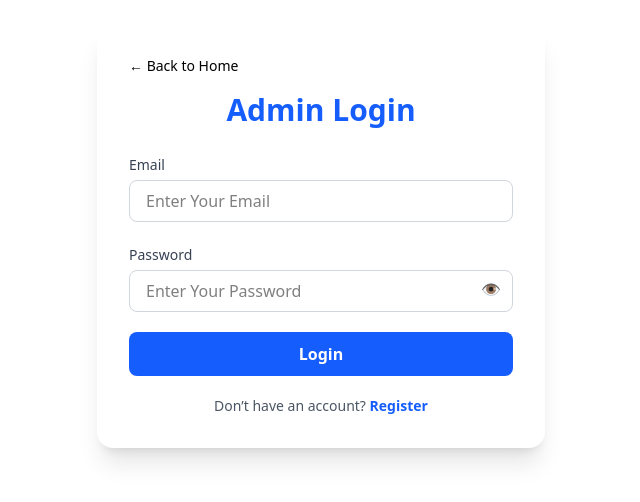
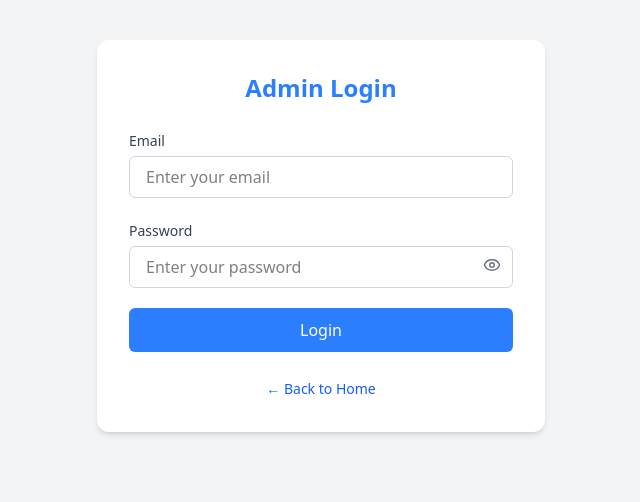
Before and after one commit to jadhavkomal77/CA-Project, a React (Vite) app in the folder client/: page /adminlogin in a window 1280 px wide. Shown: the part 164-666 px from the top of the page, without its empty margins (319-959 px from the left). Built offline with nearby package versions, Linux system fonts and the light colour scheme; no server answers.

Commit message:
Updated admin login page design

```diff
--- a/client/src/App.jsx
+++ b/client/src/App.jsx
@@ -243,7 +243,7 @@ function App() {
 
         {/*  ADMIN AUTH  */}
         <Route path="/adminlogin" element={<AdminLogin />} />
-        <Route path="/adminregister" element={<AdminRegister />} />
+        {/* <Route path="/adminregister" element={<AdminRegister />} /> */}
 
         {/*  ADMIN PANEL  */}
         <Route
--- a/client/src/Auth/AdminLogin.jsx
+++ b/client/src/Auth/AdminLogin.jsx
@@ -1,11 +1,163 @@
+
+// import { useEffect, useState } from "react";
+// import { useFormik } from "formik";
+// import * as yup from "yup";
+// import { Link, useNavigate } from "react-router-dom";
+// import { useAdminLoginMutation } from "../redux/apis/adminApi";
+// import { motion } from "framer-motion";
+// import { toast } from "react-toastify";
+
+// export default function AdminLogin() {
+//   const [showPassword, setShowPassword] = useState(false);
+//   const navigate = useNavigate();
+
+//   const [adminLogin, { isSuccess, isError, error, isLoading }] =
+//     useAdminLoginMutation();
+
+//   const formik = useFormik({
+//     initialValues: {
+//       email: "",
+//       password: "",
+//     },
+//     validationSchema: yup.object({
+//       email: yup
+//         .string()
+//         .email("Invalid email address")
+//         .required("Email is required"),
+//       password: yup.string().required("Password is required"),
+//     }),
+//     onSubmit: (values) => {
+//       adminLogin(values);
+//     },
+//   });
+
+//   useEffect(() => {
+//     if (isSuccess) {
+//       toast.success("Login successful ✅");
+//       navigate("/admin");
+//     }
+
+//     if (isError) {
+//       toast.error(error?.data?.message || "Invalid email or password");
+//     }
+//   }, [isSuccess, isError]);
+
+//   return (
+//     <div className="min-h-screen flex items-center justify-center from-blue-50 to-blue-200 px-4">
+//       <motion.div
+//         initial={{ opacity: 0, y: 30 }}
+//         animate={{ opacity: 1, y: 0 }}
+//         transition={{ duration: 0.5 }}
+//         className="bg-white rounded-2xl shadow-xl w-full max-w-md p-8"
+//       >
+//         {/* BACK TO HOME */}
+//         <button
+//           onClick={() => navigate("/")}
+//           className="mb-4 text-sm text-black hover:text-blue-600 font-medium flex items-center gap-1"
+//         >
+//           ← Back to Home
+//         </button>
+
+//         {/* TITLE */}
+//         <h2 className="text-3xl font-bold text-center text-blue-600 mb-6">
+//           Admin Login
+//         </h2>
+
+//         {/* FORM */}
+//         <form onSubmit={formik.handleSubmit} className="space-y-5">
+//           {/* EMAIL */}
+//           <div>
+//             <label className="text-sm font-medium text-gray-700">Email</label>
+//             <input
+//               type="email"
+//               {...formik.getFieldProps("email")}
+//               placeholder="Enter Your Email"
+//               className={`w-full mt-1 px-4 py-2 rounded-lg border ${
+//                 formik.touched.email && formik.errors.email
+//                   ? "border-red-500"
+//                   : "border-gray-300"
+//               } focus:ring-2 focus:ring-blue-400 outline-none`}
+//             />
+//             {formik.touched.email && formik.errors.email && (
+//               <p className="text-xs text-red-500 mt-1">
+//                 {formik.errors.email}
+//               </p>
+//             )}
+//           </div>
+
+//           {/* PASSWORD */}
+//           <div>
+//             <label className="text-sm font-medium text-gray-700">
+//               Password
+//             </label>
+
+//             <div className="relative">
+//               <input
+//                 type={showPassword ? "text" : "password"}
+//                 {...formik.getFieldProps("password")}
+//                 placeholder="Enter Your Password"
+//                 className={`w-full mt-1 px-4 py-2 pr-10 rounded-lg border ${
+//                   formik.touched.password && formik.errors.password
+//                     ? "border-red-500"
+//                     : "border-gray-300"
+//                 } focus:ring-2 focus:ring-blue-400 outline-none`}
+//               />
+
+//               {/* EYE ICON */}
+//               <span
+//                 onClick={() => setShowPassword(!showPassword)}
+//                 className="absolute top-1/2 right-3 -translate-y-1/2 cursor-pointer text-gray-500"
+//               >
+//                 {showPassword ? "🙈" : "👁️"}
+//               </span>
+//             </div>
+
+//             {formik.touched.password && formik.errors.password && (
+//               <p className="text-xs text-red-500 mt-1">
+//                 {formik.errors.password}
+//               </p>
+//             )}
+//           </div>
+
+//           {/* BUTTON */}
+//           <button
+//             type="submit"
+//             disabled={isLoading}
+//             className="w-full bg-blue-600 hover:bg-blue-800 text-white py-2.5 rounded-lg font-semibold transition disabled:opacity-50"
+//           >
+//             {isLoading ? "Logging in..." : "Login"}
+//           </button>
+
+//           {/* REGISTER LINK */}
+//           {/* <p className="text-sm text-center text-gray-600">
+//             Don’t have an account?{" "}
+//             <Link
+//               to="/adminregister"
+//               className="text-blue-600 font-semibold hover:underline"
+//             >
+//               Register
+//             </Link>
+//           </p> */}
+//         </form>
+//       </motion.div>
+//     </div>
+//   );
+// }
+
+
+
+
+
+
 
 import { useEffect, useState } from "react";
 import { useFormik } from "formik";
 import * as yup from "yup";
-import { Link, useNavigate } from "react-router-dom";
+import { useNavigate } from "react-router-dom";
 import { useAdminLoginMutation } from "../redux/apis/adminApi";
 import { motion } from "framer-motion";
 import { toast } from "react-toastify";
+import { Eye, EyeOff } from "lucide-react";
 
 export default function AdminLogin() {
   const [showPassword, setShowPassword] = useState(false);
@@ -33,7 +185,7 @@ export default function AdminLogin() {
 
   useEffect(() => {
     if (isSuccess) {
-      toast.success("Login successful ✅");
+      toast.success("Login successful");
       navigate("/admin");
     }
 
@@ -43,40 +195,35 @@ export default function AdminLogin() {
   }, [isSuccess, isError]);
 
   return (
-    <div className="min-h-screen flex items-center justify-center from-blue-50 to-blue-200 px-4">
+    <div className="min-h-screen flex items-center justify-center bg-gray-100 px-4">
+
       <motion.div
-        initial={{ opacity: 0, y: 30 }}
+        initial={{ opacity: 0, y: 20 }}
         animate={{ opacity: 1, y: 0 }}
-        transition={{ duration: 0.5 }}
-        className="bg-white rounded-2xl shadow-xl w-full max-w-md p-8"
+        transition={{ duration: 0.4 }}
+        className="bg-white rounded-xl shadow-md w-full max-w-md p-8"
       >
-        {/* BACK TO HOME */}
-        <button
-          onClick={() => navigate("/")}
-          className="mb-4 text-sm text-black hover:text-blue-600 font-medium flex items-center gap-1"
-        >
-          ← Back to Home
-        </button>
-
-        {/* TITLE */}
-        <h2 className="text-3xl font-bold text-center text-blue-600 mb-6">
+        {/* Title */}
+        <h2 className="text-2xl font-semibold text-center text-blue-500 mb-6">
           Admin Login
         </h2>
 
-        {/* FORM */}
         <form onSubmit={formik.handleSubmit} className="space-y-5">
-          {/* EMAIL */}
+
+          {/* Email */}
           <div>
-            <label className="text-sm font-medium text-gray-700">Email</label>
+            <label className="text-sm font-medium text-gray-700">
+              Email
+            </label>
             <input
               type="email"
               {...formik.getFieldProps("email")}
-              placeholder="Enter Your Email"
-              className={`w-full mt-1 px-4 py-2 rounded-lg border ${
+              placeholder="Enter your email"
+              className={`w-full mt-1 px-4 py-2 rounded-md border ${
                 formik.touched.email && formik.errors.email
                   ? "border-red-500"
                   : "border-gray-300"
-              } focus:ring-2 focus:ring-blue-400 outline-none`}
+              } focus:ring-1 focus:ring-black outline-none transition`}
             />
             {formik.touched.email && formik.errors.email && (
               <p className="text-xs text-red-500 mt-1">
@@ -85,7 +232,7 @@ export default function AdminLogin() {
             )}
           </div>
 
-          {/* PASSWORD */}
+          {/* Password */}
           <div>
             <label className="text-sm font-medium text-gray-700">
               Password
@@ -95,21 +242,21 @@ export default function AdminLogin() {
               <input
                 type={showPassword ? "text" : "password"}
                 {...formik.getFieldProps("password")}
-                placeholder="Enter Your Password"
-                className={`w-full mt-1 px-4 py-2 pr-10 rounded-lg border ${
+                placeholder="Enter your password"
+                className={`w-full mt-1 px-4 py-2 pr-10 rounded-md border ${
                   formik.touched.password && formik.errors.password
                     ? "border-red-500"
                     : "border-gray-300"
-                } focus:ring-2 focus:ring-blue-400 outline-none`}
+                } focus:ring-1 focus:ring-black outline-none transition`}
               />
 
-              {/* EYE ICON */}
-              <span
+              <button
+                type="button"
                 onClick={() => setShowPassword(!showPassword)}
-                className="absolute top-1/2 right-3 -translate-y-1/2 cursor-pointer text-gray-500"
+                className="absolute top-1/2 right-3 -translate-y-1/2 text-gray-500"
               >
-                {showPassword ? "🙈" : "👁️"}
-              </span>
+                {showPassword ? <EyeOff size={18} /> : <Eye size={18} />}
+              </button>
             </div>
 
             {formik.touched.password && formik.errors.password && (
@@ -119,26 +266,25 @@ export default function AdminLogin() {
             )}
           </div>
 
-          {/* BUTTON */}
+          {/* Button */}
           <button
             type="submit"
             disabled={isLoading}
-            className="w-full bg-blue-600 hover:bg-blue-800 text-white py-2.5 rounded-lg font-semibold transition disabled:opacity-50"
+            className="w-full bg-blue-500 hover:bg-gray-800 text-white py-2.5 rounded-md font-medium transition disabled:opacity-50"
           >
             {isLoading ? "Logging in..." : "Login"}
           </button>
+        </form>
 
-          {/* REGISTER LINK */}
-          <p className="text-sm text-center text-gray-600">
-            Don’t have an account?{" "}
-            <Link
-              to="/adminregister"
-              className="text-blue-600 font-semibold hover:underline"
-            >
-              Register
-            </Link>
-          </p>
-        </form>
+        {/* Back */}
+        <div className="text-center mt-6">
+          <button
+            onClick={() => navigate("/")}
+            className="text-sm text-blue-600 hover:text-black transition"
+          >
+            ← Back to Home
+          </button>
+        </div>
       </motion.div>
     </div>
   );
```
